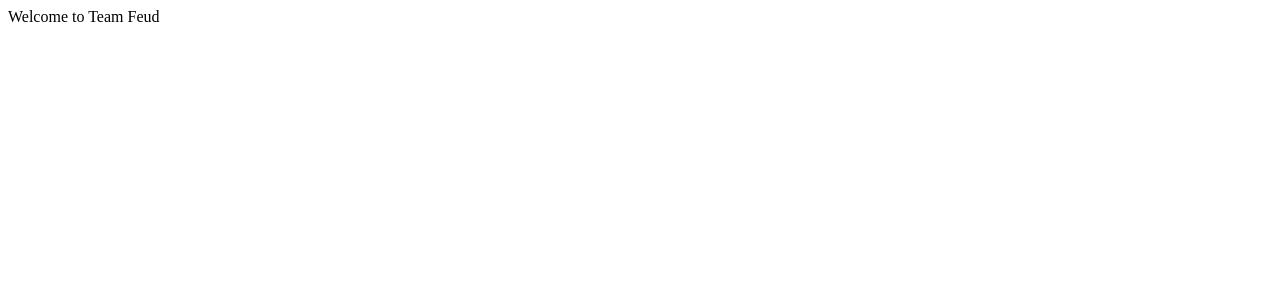
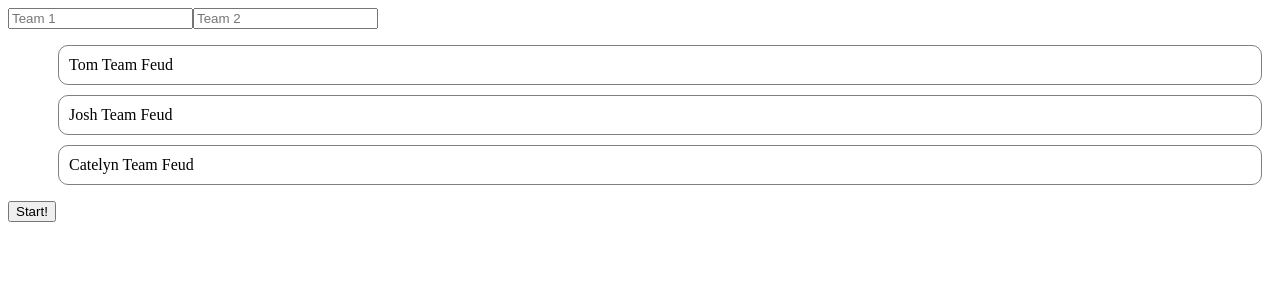
Before and after one commit to cjscholl/team-feud, a React app in the folder app/client/: page /teamfeud/start in a window 1280 px wide. Shown: the top 300 px of the page. Built offline with nearby package versions, Linux system fonts and the light colour scheme.

Commit message:
feat: game menu setup

```diff
--- a/app/client/package.json
+++ b/app/client/package.json
@@ -21,7 +21,6 @@
   "dependencies": {
     "react": "^16.13.1",
     "react-dom": "^16.13.1",
-    "react-router": "^5.2.0",
     "react-router-dom": "^5.2.0",
     "redux": "^4.0.5",
     "styled-components": "^5.1.1"
--- a/app/client/src/App.js
+++ b/app/client/src/App.js
@@ -1,8 +1,19 @@
 import React from 'react';
-import Welcome from './components/Welcome';
+import {
+    BrowserRouter as Router,
+    Route
+} from "react-router-dom";
+import GameMenu from './components/GameMenu';
+import StartMenu from './components/StartMenu';
+import Game from './components/Game';
 
 export const App = () => (
-    <Welcome/>
+    <Router basename="/teamfeud">
+        <Route path="/home" component={GameMenu}/>
+        <Route path="/start" component={StartMenu}/>
+        <Route path="/game" component={Game}/>
+        <Route path="/create" render={() => <CreateMenu/>}/>
+    </Router>
 )
 
 export default App;
--- /dev/null
+++ b/app/client/src/components/Game.js
@@ -0,0 +1,5 @@
+import React from 'react';
+
+export const Game = () => <></>
+
+export default Game;
--- /dev/null
+++ b/app/client/src/components/GameMenu.js
@@ -0,0 +1,13 @@
+import React from 'react';
+import styled from 'styled-components';
+import { Link } from 'react-router-dom';
+
+export const GameMenu = () => (
+    <>
+        <h1>Welcome to Team Feud</h1>
+        <Link to="/start">Start Game</Link>
+        <Link to="/create">Create Game</Link>
+    </>
+);
+
+export default GameMenu;
--- /dev/null
+++ b/app/client/src/components/StartMenu.js
@@ -0,0 +1,44 @@
+import React, { useState } from 'react';
+import styled from 'styled-components';
+import { testData } from '../constants/testData';
+import { useHistory } from 'react-router-dom';
+
+const SelectionMenu = styled.ul`
+    list-style: none;
+`;
+
+const SelectionItem = styled.li`
+    cursor: pointer;
+    border: 1px solid grey;
+    border-radius: 10px;
+    padding: 10px;
+    margin: 10px;
+    background-color: ${props => props.isSelected ? 'lightblue' : 'white'};
+`;
+
+export const StartMenu = () => {
+    const history = useHistory()
+    const [teams, setTeam] = useState({
+        team1: '',
+        team2: ''
+    });
+    const [selectedGameId, setSelectedGame] = useState(null);
+    const handleTeamSelection = team => e => {
+        setTeam({...teams, [team]: e.target.value});
+    }
+    const handleStartGame = () => {
+        history.push(`/game/${selectedGameId}/round/1`)
+    }
+    return (
+        <>
+            <input placeholder="Team 1" onChange={handleTeamSelection('team1')}/>
+            <input placeholder="Team 2" onChange={handleTeamSelection('team2')}/>
+            <SelectionMenu>
+                {testData.map(game => <SelectionItem isSelected={selectedGameId === game.id} onClick={() => setSelectedGame(game.id)}>{game.gameName}</SelectionItem>)}
+            </SelectionMenu>
+            <button onClick={handleStartGame}>Start!</button>
+        </>
+    )
+}
+
+export default StartMenu;
--- a/app/client/src/components/Welcome.js
+++ /dev/null
@@ -1,5 +0,0 @@
-import React from 'react';
-
-export const Welcome = () => (<>Welcome to Team Feud</>);
-
-export default Welcome;
--- /dev/null
+++ b/app/client/src/constants/testData.js
@@ -0,0 +1,56 @@
+export const testData = [
+    {
+        gameName: 'Tom Team Feud',
+        id: '1',
+        rounds: [
+            {
+                question: 'This is question 1',
+                answers: ['Answer1', 'Answer2', 'Answer3']
+            },
+            {
+                question: 'This is question 2',
+                answers: ['Answer1', 'Answer2', 'Answer3']
+            },
+            {
+                question: 'This is question 2',
+                answers: ['Answer1', 'Answer2', 'Answer3']
+            },
+        ]
+    },
+    {
+        gameName: 'Josh Team Feud',
+        id: '2',
+        rounds: [
+            {
+                question: 'This is question 1',
+                answers: ['Answer1', 'Answer2', 'Answer3']
+            },
+            {
+                question: 'This is question 2',
+                answers: ['Answer1', 'Answer2', 'Answer3']
+            },
+            {
+                question: 'This is question 2',
+                answers: ['Answer1', 'Answer2', 'Answer3']
+            },
+        ]
+    },
+    {
+        gameName: 'Catelyn Team Feud',
+        id: '3',
+        rounds: [
+            {
+                question: 'This is question 1',
+                answers: ['Answer1', 'Answer2', 'Answer3']
+            },
+            {
+                question: 'This is question 2',
+                answers: ['Answer1', 'Answer2', 'Answer3']
+            },
+            {
+                question: 'This is question 2',
+                answers: ['Answer1', 'Answer2', 'Answer3']
+            },
+        ]
+    }
+]
--- a/app/client/webpack.config.js
+++ b/app/client/webpack.config.js
@@ -13,6 +13,7 @@ module.exports = {
   devServer: {
     contentBase: path.join(__dirname, 'dist'),
     compress: true,
+    historyApiFallback: true,
     hot: true,
     port: 8080,
     publicPath: 'http://localhost:8080/teamfeud/'
```
